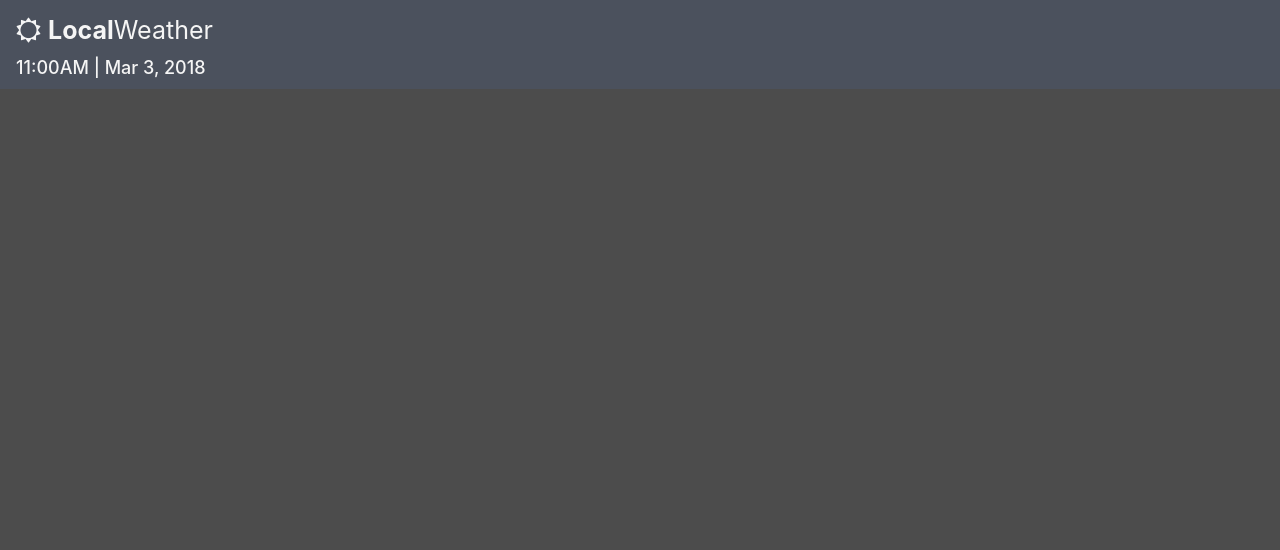
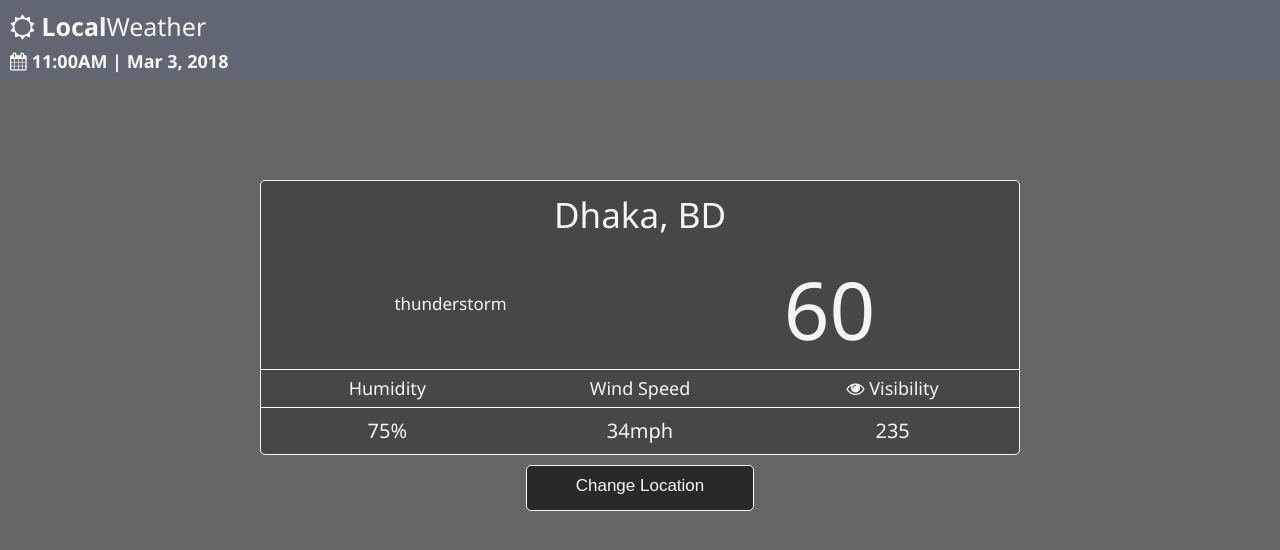
Before and after one commit to RakibWebDeveloper/weather-app-js, a plain HTML site: page index.html in a window 1280 px wide. Drawn offline with nearby package versions, Linux system fonts and the light colour scheme; some icons are missing.

Commit message:
completed template

```diff
--- a/css/style.css
+++ b/css/style.css
@@ -1,3 +1,5 @@
+@import url('https://fonts.googleapis.com/css?family=Noto+Sans:400,700&display=swap');
+
 * {
     margin: 0;
     padding: 0;
@@ -5,6 +7,7 @@
 
 html {
     box-sizing: border-box;
+    font-size: 62.5%;
 }
 
 *,
@@ -20,26 +23,94 @@ body {
     background-repeat: no-repeat;
     margin: 0 auto;
     color: whitesmoke;
+    font-family: "Noto Sans", sans-serif;
 }
+
 .hero {
-    position: absolute;
+    /* position: absolute; */
     min-height: 100vh;
     min-width: 100vw;
     top: 0;
     bottom: 0;
-    background-color: rgba(0, 0, 0, .7);
+    background-color: rgba(0, 0, 0, .6);
 
 }
+
 /* navbar */
 .navbar {
     background-color: rgba(69, 107, 171, 0.171);
 
 }
+
 .navbar a {
     color: whitesmoke;
-    font-size: 25px;
+    font-size: 2.5rem;
 }
+
 #date {
-    font-weight: 500;
-    font-size: 18px;
+    font-weight: 700;
+    font-size: 1.8rem;
 }
+
+/* Weather section */
+.weather {
+    border: 1px solid whitesmoke;
+    margin-top: 10rem;
+    background-color: rgba(0, 0, 0, .3);
+    border-radius: .5rem;
+    color: whitesmoke;
+}
+
+.weather-head {
+    height: 50%;
+}
+
+#icon-desc {
+    font-size: 6rem;
+    /* padding-top: 3rem; */
+    padding: 1rem 0;
+    padding-bottom: 1.8rem;
+}
+
+.weather-body .row {
+    border-top: 1px solid white;
+    /* border-bottom: 1px solid white; */
+    font-size: 1.8rem;
+    /* padding: 1rem 0; */
+}
+.humidity, .wind, .visibility {
+    padding: .5rem 0;
+}
+
+#description {
+	font-size: 1.7rem;
+}
+
+#temperature {
+	font-size: 8rem;
+}
+#icon-thermometer {
+	font-size: 6rem;
+}
+
+#humidity, #wind, #visibility {
+    font-size: 2rem;
+    padding: .8rem 0;
+}
+
+/* Button */
+
+#change-button {
+    padding: .7rem 4.9rem 1.1rem 4.9rem;
+    font-size: 1.7rem;
+    background-color: rgba(0, 0, 0, .6);
+    color: whitesmoke;
+    cursor: pointer;
+    border: 1px solid;
+    border-radius: .5rem;
+}
+
+#change-button:active,
+#change-button:focus {
+    outline: none;
+}
--- a/index.html
+++ b/index.html
@@ -28,9 +28,63 @@
                 <i class="fa fa-sun-o" aria-hidden="true"></i>
                 <strong>Local</strong>Weather
             </a>
-            <span id="date" class="lead">11:00AM | Mar 3, 2018</span>
+            <span id="date" class="lead"><i class="fa fa-calendar mr-2" aria-hidden="true"></i>11:00AM | Mar 3, 2018</span>
         </nav>
         <!-- end navbar -->
+
+        <!-- Weather section -->
+        <div class="container">
+            <div class="row">
+                <div class="col-8 mx-auto weather">
+                    <div class="weather-head">
+                        <h1 class="text-center display-4 my-4" id="location">Dhaka, BD</h1>
+                        <div class="row justify-content-center align-items-center">
+                            <div class="col-6 description text-center" id="description">
+                                <i id="icon-desc" class="wi wi-owm-200"></i>
+                                <p class="desc">thunderstorm</p>
+                            </div>
+                            <div class="col-6 temperature text-center" id="temperature">
+                                60 <i id="icon-thermometer" class="wi wi-thermometer"></i>
+                            </div>
+                        </div>
+                        <!-- weather body header -->
+                        <div class="weather-body">
+                            <div class="row">
+                                <div class="humidity col-4 text-center">
+                                    <i class="wi wi-raindrop"></i><span> Humidity</span>
+                                </div>
+                                <div class="wind col-4 text-center">
+                                    <i class="wi wi-strong-wind"></i><span> Wind Speed</span>
+                                </div>
+                                <div class="visibility col-4 text-center">
+                                    <i class="fa fa-eye"></i><span> Visibility</span>
+                                </div>
+                            </div>
+                            <!-- weather body data -->
+                            <div class="row">
+                                <div id="humidity" class="humidity-data col-4 text-center">
+                                    75%
+                                </div>
+                                <div id="wind" class="wind-data col-4 text-center">
+                                    34mph
+                                </div>
+                                <div id="visibility" class="degree-data col-4 text-center">
+                                    235
+                                </div>
+                            </div>
+                        </div>
+                    </div>
+                </div>
+
+            </div>
+            <div class="row mt-3">
+                <div class="col-12 d-flex justify-content-center align-items-center">
+                    <button class="" id="change-button">Change Location</button>
+                </div>
+            </div>
+        </div>
+
+        <!-- end Weather section -->
     </div>
 </body>
 
```
